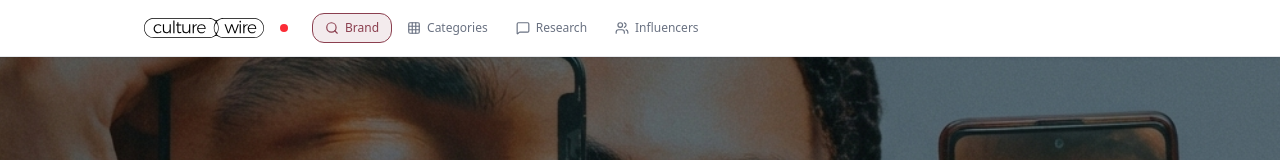
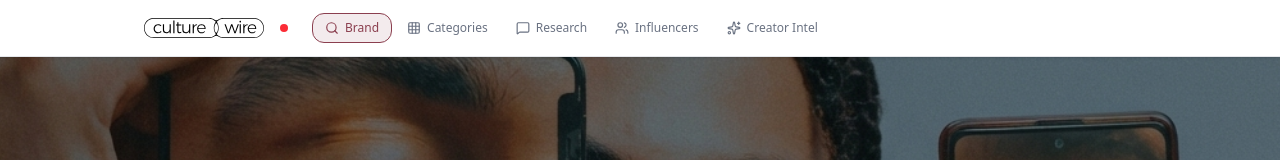
Before and after one commit to tom2tomtomtom/CultureWire-upgrade, a Next.js app: page /culture-wire in a window 1280 px wide. Shown: the top 160 px of the page. Built offline with nearby package versions, Linux system fonts and the light colour scheme; no server answers.

Commit message:
feat: add Creator Intel link to nav header

```diff
--- a/src/components/layout/nav-header.tsx
+++ b/src/components/layout/nav-header.tsx
@@ -4,7 +4,7 @@ import { useState, useEffect } from 'react';
 import Link from 'next/link';
 import { usePathname } from 'next/navigation';
 import Image from 'next/image';
-import { Search, Grid3X3, Users, MessageSquare } from 'lucide-react';
+import { Search, Grid3X3, Users, MessageSquare, Sparkles } from 'lucide-react';
 import { UserMenu } from '@/components/auth/user-menu';
 import { ApifyCreditBadge } from '@/components/layout/apify-credit-badge';
 import { cn } from '@/lib/utils';
@@ -86,6 +86,18 @@ export function NavHeader({ email }: { email: string | null }) {
               <Users className="h-3.5 w-3.5" />
               Influencers
             </Link>
+            <Link
+              href="/creator-intel"
+              className={cn(
+                'flex items-center gap-1.5 rounded-lg border px-3 py-1.5 text-xs font-medium transition-colors',
+                pathname.startsWith('/creator-intel')
+                  ? 'border-[#8B3F4F] bg-[#8B3F4F]/10 text-[#8B3F4F]'
+                  : 'border-transparent text-gray-500 hover:text-gray-900 hover:border-gray-200'
+              )}
+            >
+              <Sparkles className="h-3.5 w-3.5" />
+              Creator Intel
+            </Link>
           </nav>
         </div>
         <div className="flex items-center gap-2">
```
